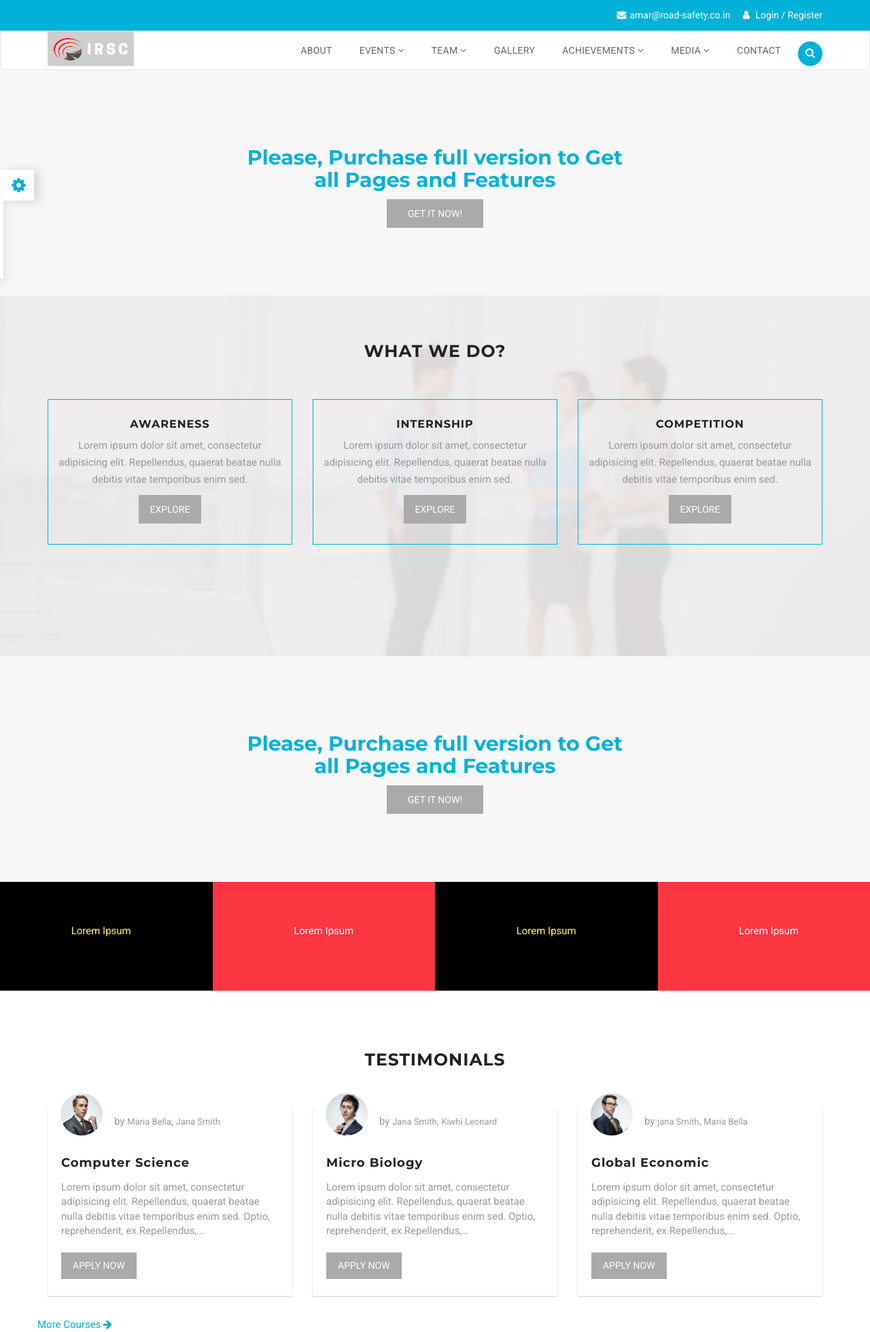
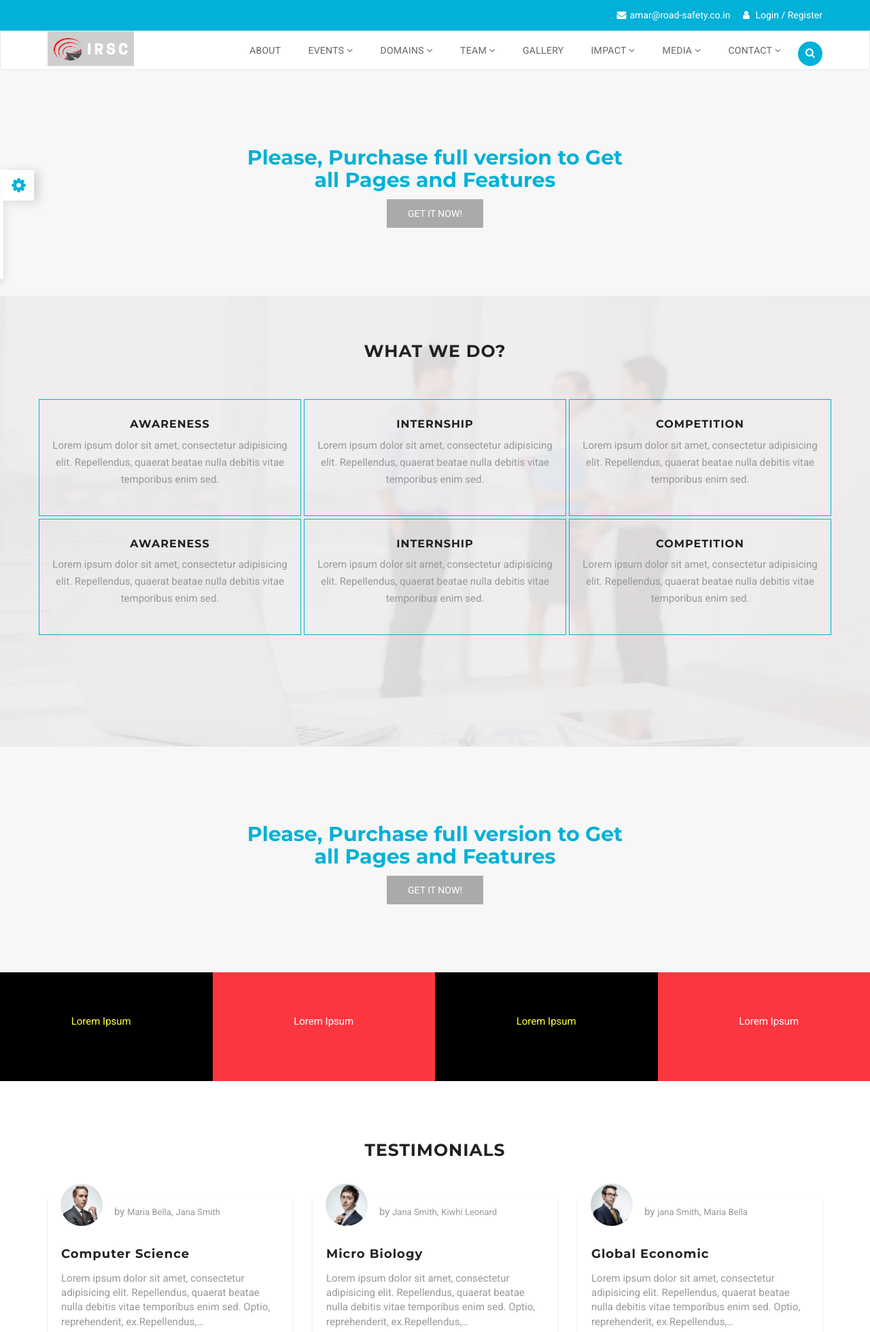
Before and after one commit to DivyanshuSaxena/IRSC-Website, a PHP site: page / in a window 1280 px wide. Shown: the top 1959 px of the page at 68% size. Run offline with PHP 8.4, Linux system fonts and the light colour scheme.

Commit message:
NavNewsWWD

```diff
--- a/website main/header.php
+++ b/website main/header.php
@@ -41,46 +41,35 @@
                 <li class="dropdown dropdown-toggle">
                   <a href="about.php">About</a>
                 </li>
-            <!--    <li class="dropdown dropdown-toggle">
-                  <a href="#" data-toggle="dropdown">Events <i class="fa fa-angle-down"></i></a>
-                  <ul class="dropdown-menu">
-                    <li><a href="event-grid.php">Regular Events</a></li>
-                    <li><a href="event.php">UN Road Safety Week</a></li>
-                  </ul>
-                </li>-->
+
                 <li class="dropdown dropdown-toggle">
                   <a href="#" data-toggle="dropdown">Events <i class="fa fa-angle-down"></i></a>
                   <ul class="dropdown-menu">
                     <li><a href="event-grid.php">Regular Events</a></li>
                     <li><a href="event.php">UN Road Safety Week</a></li>
-                    <li class="dropdown-submenu">
+                    <li class="dropdown dropdown-toggle">
                       <a href="event-grid.php" data-toggle="dropdown">Competitions <i class="fa fa-angle-right"></i></a>
-                      <ul class="dropdown-menu">
+                      <ul class="dropdown-menu pull">
                         <li><a href="#">iSafe</a></li>
                         <li><a href="#">Watch the Road</a></li>
                       </ul>
                     </li>
                   </ul>
                 </li>
+                <li class="dropdown dropdown-toggle"><a href="#" data-toggle="dropdown">Domains <i class="fa fa-angle-down"></i></a>
+                  <ul class="dropdown-menu">
+                    <li><a href="#">Technical Arm</a></li>
+                    <li><a href="#">Medical Arm</a></li>
+                    <li><a href="#">Awareness Arm</a></li>
+                    <li><a href="#">Workshop/Service Arm</a></li>
+                    <li><a href="#">Policy Arm</a></li>
+                    <li><a href="#">Law Arm</a></li>
+                  </ul>
+                </li>
 
-                  <!--<li class="dropdown dropdown-toggle">
-                    <a href="#" data-toggle="dropdown">Events <i class="fa fa-angle-down"></i></a>
-                      <ul class="dropdown-menu" role="menu" aria-labelledby="dropdownMenu">
-                        <li><a tabindex="-1" href="#">Action</a></li>
-                        <li><a tabindex="-1" href="#">Another action</a></li>
-                        <li class="dropdown-submenu">
-                          <a tabindex="-1" href="#">More options <i class="fa fa-angle-right"></i></a>
-                          <ul class="dropdown-menu dropdown-menu-right" role="menu" aria-labelledby="dropdownMenu">
-                            <li><a tabindex="-1" href="#">Action</a></li>
-                            <li><a tabindex="-1" href="#">Action</a></li>
-                          </ul>
-                        </li>
-                      </ul>
-                  </li>-->
                 <li class="dropdown dropdown-toggle"><a href="#" data-toggle="dropdown">Team <i class="fa fa-angle-down"></i></a>
                   <ul class="dropdown-menu">
                     <li><a href="event-grid.php">Founders</a></li>
-                    <li><a href="arms.php">Arms</a></li>
                     <li><a href="coreteam.php">Core Team</a></li>
                     <li><a href="crw.php">CRWs</a></li>
                     <li><a href="collegechapter.php">College Chapters</a></li>
@@ -88,7 +77,7 @@
                   </ul>
                 </li>
                 <li class="dropdown"><a href="gallery.php">Gallery</a></li>
-                <li class="dropdown dropdown-toggle"><a href="#" data-toggle="dropdown">Achievements <i class="fa fa-angle-down"></i></a>
+                <li class="dropdown dropdown-toggle"><a href="#" data-toggle="dropdown">Impact <i class="fa fa-angle-down"></i></a>
                   <ul class="dropdown-menu">
                     <li><a href="projects.php">Successful Projects</a></li>
                     <li><a href="awards.php">Awards</a></li>
@@ -102,7 +91,12 @@
                     <li><a href="event.php">Press Release</a></li>
                   </ul>
                 </li>
-                <li><a href="contact.php">Contact</a></li>
+                <li class="dropdown dropdown-toggle"><a href="#" data-toggle="dropdown">Contact <i class="fa fa-angle-down"></i></a>
+                  <ul class="dropdown-menu">
+                    <li><a href="projects.php">Join Us</a></li>
+                    <li><a href="awards.php">Collabarate</a></li>
+                  </ul>
+                </li>
               </ul>
             </div>
              <!-- Form for navbar search area -->
--- a/website main/index.php
+++ b/website main/index.php
@@ -66,36 +66,59 @@
                 <div class="col-md-12">
                   <h2 class="section-title">WHAT WE DO?</h2>
                 </div>
-                <div class="col-md-4 col-sm-6 col-xs-12 wow fadeInRight">
+                <div class="col-md-4 col-sm-6 col-xs-12" style="padding-left :2px; padding-right: 2px; padding-bottom: 2px">
                     <div class="activity-item">
                         <div class="icon fast-color">
                         </div>
                         <h3>Awareness</h3>
                         <p>Lorem ipsum dolor sit amet, consectetur adipisicing elit. Repellendus, quaerat beatae nulla debitis vitae temporibus enim sed.</p>
-                        <a class="btn btn-rm btn-common" href="courses-grid.html">Explore</a>
                     </div>
                 </div>
-                <div class="col-md-4 col-sm-6 col-xs-12 wow flipInX">
+                <div class="col-md-4 col-sm-6 col-xs-12" style="padding-left :2px; padding-right: 2px; padding-bottom: 2px">
                     <div class="activity-item">
                         <div class="icon secend-color">
                         </div>
                         <h3>Internship</h3>
                         <p>Lorem ipsum dolor sit amet, consectetur adipisicing elit. Repellendus, quaerat beatae nulla debitis vitae temporibus enim sed.</p>
-                        <a class="btn btn-rm btn-common" href="courses-grid.html">Explore</a>
                     </div>
                 </div>
-                <div class="col-md-4 col-sm-6 col-xs-12 wow fadeInLeft">
+                <div class="col-md-4 col-sm-6 col-xs-12" style="padding-left :2px; padding-right: 2px; padding-bottom: 2px">
                     <div class="activity-item">
                         <div class="icon thred-color">
                         </div>
                         <h3>Competition</h3>
                         <p>Lorem ipsum dolor sit amet, consectetur adipisicing elit. Repellendus, quaerat beatae nulla debitis vitae temporibus enim sed.</p>
-                        <a class="btn btn-rm btn-common" href="courses-grid.html">Explore</a>
+                    </div>
+                </div>
+                <div class="w-100"></div>
+                <div class="col-md-4 col-sm-6 col-xs-12" style="padding-left :2px; padding-right: 2px; padding-top: 2px">
+                    <div class="activity-item">
+                        <div class="icon fast-color">
+                        </div>
+                        <h3>Awareness</h3>
+                        <p>Lorem ipsum dolor sit amet, consectetur adipisicing elit. Repellendus, quaerat beatae nulla debitis vitae temporibus enim sed.</p>
+                    </div>
+                </div>
+                <div class="col-md-4 col-sm-6 col-xs-12" style="padding-left :2px; padding-right: 2px; padding-top: 2px">
+                    <div class="activity-item">
+                        <div class="icon secend-color">
+                        </div>
+                        <h3>Internship</h3>
+                        <p>Lorem ipsum dolor sit amet, consectetur adipisicing elit. Repellendus, quaerat beatae nulla debitis vitae temporibus enim sed.</p>
+                    </div>
+                </div>
+                <div class="col-md-4 col-sm-6 col-xs-12" style="padding-left :2px; padding-right: 2px; padding-top: 2px">
+                    <div class="activity-item">
+                        <div class="icon thred-color">
+                        </div>
+                        <h3>Competition</h3>
+                        <p>Lorem ipsum dolor sit amet, consectetur adipisicing elit. Repellendus, quaerat beatae nulla debitis vitae temporibus enim sed.</p>
                     </div>
                 </div>
             </div>
         </div>
     </section>
+
     <!-- Activity Area End -->
 
     <!-- Start Content Section -->
@@ -295,16 +318,53 @@
               </div>
             </div>
 
-            <div class="col-md-5 col-sm-5 col-xl-12">
+            <!--<div class="col-md-5 col-sm-5 col-xl-12">
               <div class="featured-thumb">
                 <img src="assets/img/features/why.png" alt="">
               </div>
-            </div>
+            </div>-->
 
           </div>
         </div>
     </div>
     <!-- Why Choose section End -->
+
+    <!-- News Coverage -->
+    <section class="News">
+      <div class="container">
+        <div class="row">
+          <h2 class="section-title">Media Coverage</h2>
+          <ul class="nav nav-pills">
+            <li class="active"><a data-toggle="pill" href="#home" style="margin-bottom: 10px">Times of India</a></li>
+            <li class=><a data-toggle="pill" href="#menu1" style="margin-bottom: 10px">Motoroids</a></li>
+            <!--<li><a data-toggle="pill" href="#menu2">Menu 2</a></li>
+            <li><a data-toggle="pill" href="#menu3">Menu 3</a></li>-->
+          </ul>
+
+          <div class="tab-content">
+
+              <div id="home" class="tab-pane fade in active">
+
+                <p>“We conducted the survey to assess what problems relating to ambulances people usually face in golden ho ur. Some of the police personnel deployed in PCR vans, who participated in the survey , said most of the time they bring road accident victims to hospitals and trauma care centres,“ said Amar Srivastava.</p>
+              </div>
+
+            <div id="menu1" class="tab-pane fade">
+
+              <p>The activities under iSAFE’17 have been organised keeping in view the ideology of, “making them do, what they like to do” to make a sustainable impact. Holistically, the impacts of the championship would include Technical innovations, Medical Research, 500+ sq. km on ground level implementation to improved road conditions and improved emergency care.</p>
+            </div>
+            <!--<div id="menu2" class="tab-pane fade">
+              <h3>Menu 2</h3>
+              <p>Sed ut perspiciatis unde omnis iste natus error sit voluptatem accusantium doloremque laudantium, totam rem aperiam.</p>
+            </div>
+            <div id="menu3" class="tab-pane fade">
+              <h3>Menu 3</h3>
+              <p>Eaque ipsa quae ab illo inventore veritatis et quasi architecto beatae vitae dicta sunt explicabo.</p>
+            </div>-->
+        </div>
+      </div>
+    </section>
+
+    <!-- News Coverage End -->
 
     <!-- NewsLetter Section Start -->
     <section class="newsletter">
@@ -332,7 +392,44 @@
             <button class="btn btn-common button-big" id="donaterow" type="submit">Donate</button>
     </div>
 </section>
-   <?php include './footer.php' ?>
+
+
+    <!-- Media
+    <div class="row">
+      <div class="col-md-4">
+          <div class="thumbnail">
+            <a href="#">
+              <div class="caption">
+                <p>Lorem ipsum...</p>
+              </div>
+              <img src="assets\img\media\img2.jpg" alt="Nature" style="width:30%">
+            </a>
+          </div>
+      </div>
+      <div class="col-md-4">
+          <div class="thumbnail">
+            <a href="#">
+              <div class="caption">
+                <p>Lorem ipsum...</p>
+              </div>
+              <img src="assets\img\media\img2.jpg" alt="Nature" style="width:30%">
+            </a>
+          </div>
+      </div>
+      <div class="col-md-4">
+          <div class="thumbnail">
+            <a href="#">
+              <div class="caption">
+                <p>Lorem ipsum...</p>
+              </div>
+              <img src="assets\img\media\img2.jpg" alt="Nature" style="width:30%">
+            </a>
+          </div>
+      </div>
+    </div>-->
+
+
+    <?php include './footer.php' ?>
 
     <!-- Go To Top Link -->
     <a href="#" class="back-to-top">
```
Also changed, not shown: website main/assets/img/media/img1.jpeg (added), website main/assets/img/media/img2.jpg (added), website main/assets/img/media/img3.png (added).
